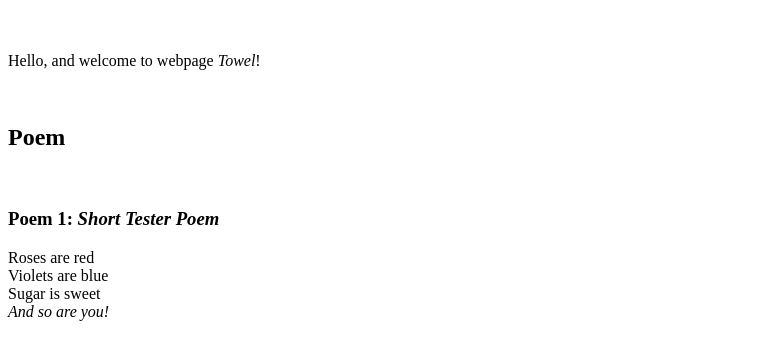
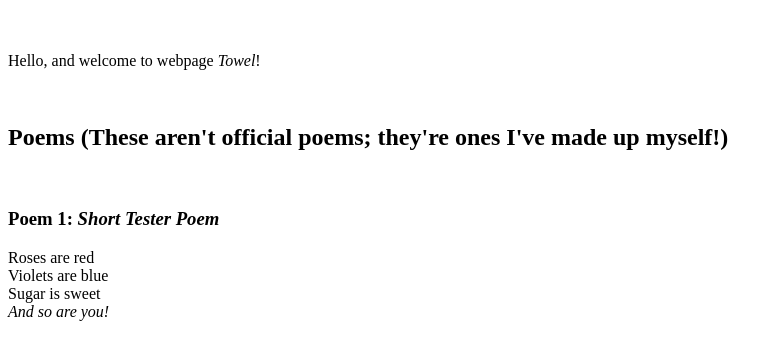
Before and after one commit to aa100445/Towel, a plain HTML site: page index.html in a window 1280 px wide. Shown: the part 48-408 px from the top of the page, without its empty margins (0-783 px from the left). Drawn offline with Linux system fonts and the light colour scheme.

Commit message:
Update index.html

```diff
--- a/index.html
+++ b/index.html
@@ -10,7 +10,7 @@
   </p>
   <br>
   <h2>
-    Poem
+    Poems (These aren't official poems; they're ones I've made up myself!)
     </h2>
   <br>
   <h3>
```
